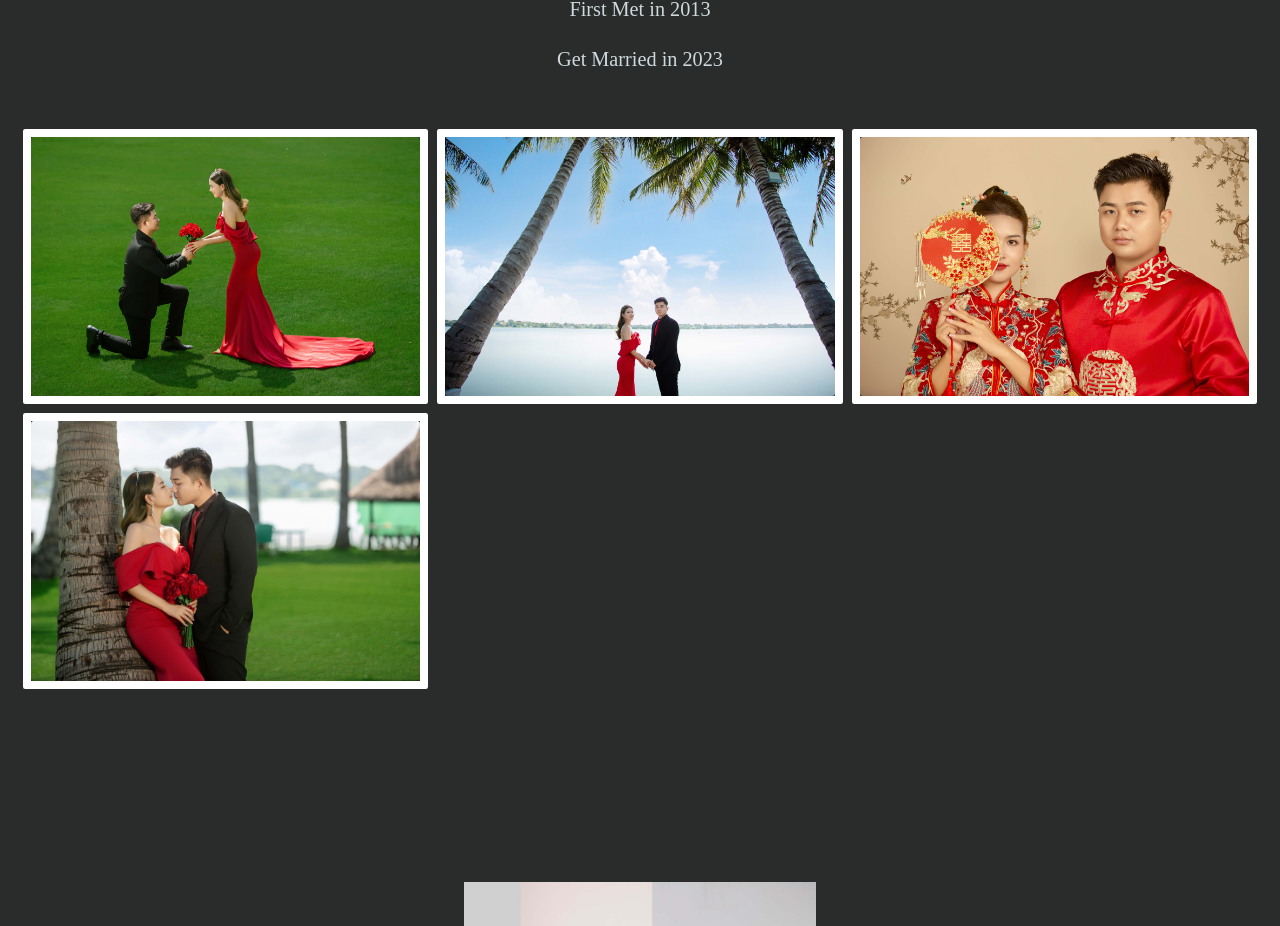
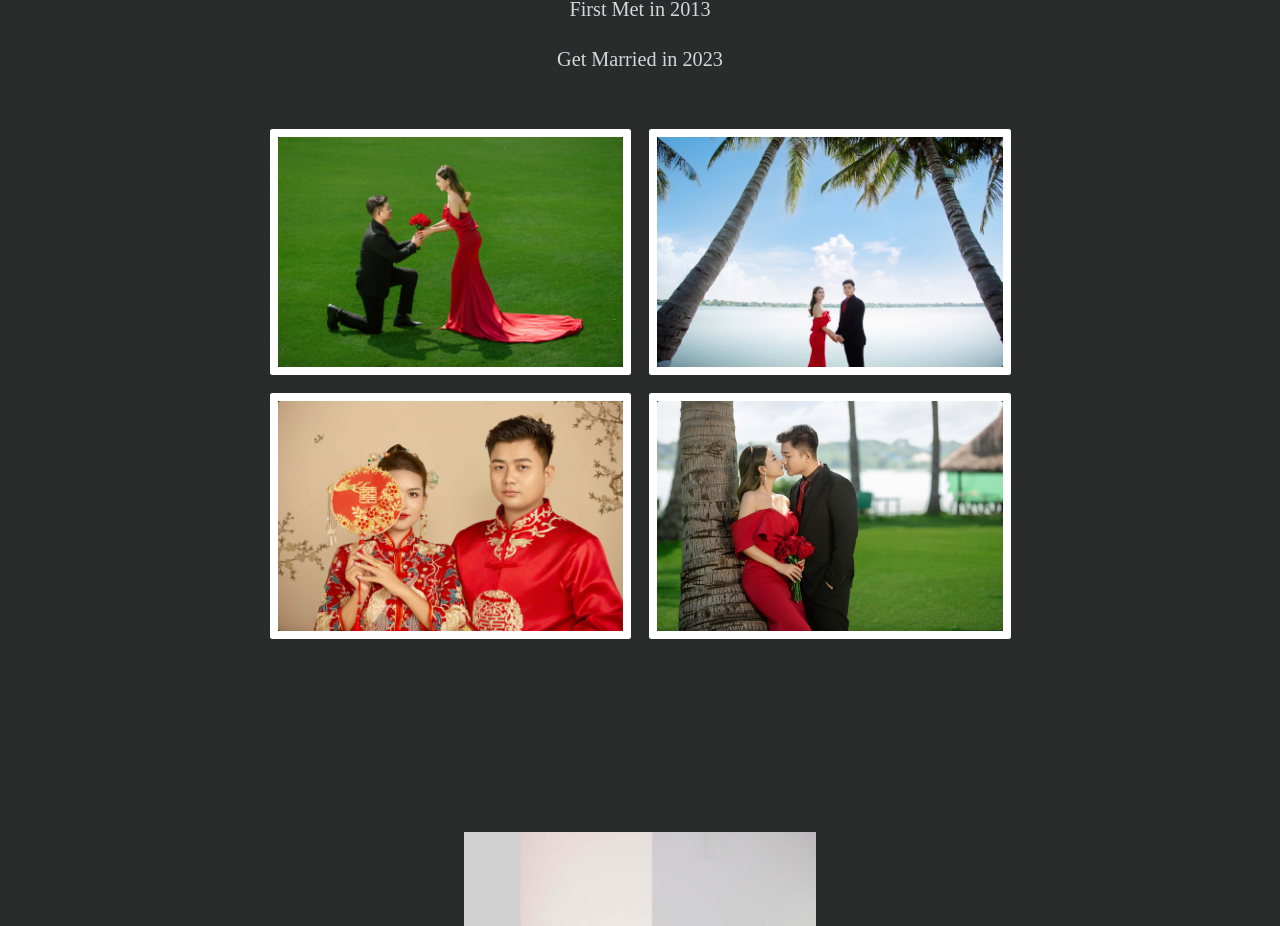
Before and after one commit to ekko1500/wedding3, a React (Vite) app: page /home in a window 1280 px wide. Shown: the part 1391-2317 px from the top of the page. Built offline with nearby package versions, Linux system fonts and the light colour scheme.

Commit message:
add image 2

```diff
--- a/src/components/Story.jsx
+++ b/src/components/Story.jsx
@@ -24,7 +24,7 @@ function Story() {
       <br />
       <br />
 
-      <div className="grid grid-cols-2 md:grid-cols-3 sm:grid-cols-2 gap-4 w-full ">
+      <div className="grid grid-cols-2 md:grid-cols-2 sm:grid-cols-2 gap-5 lg:gap-8 w-full lg:w-3/5">
         <div className="border-4 sm:border-8 border-white rounded">
           <img
             className="h-auto max-w-full rounded-lg border-2"
```
